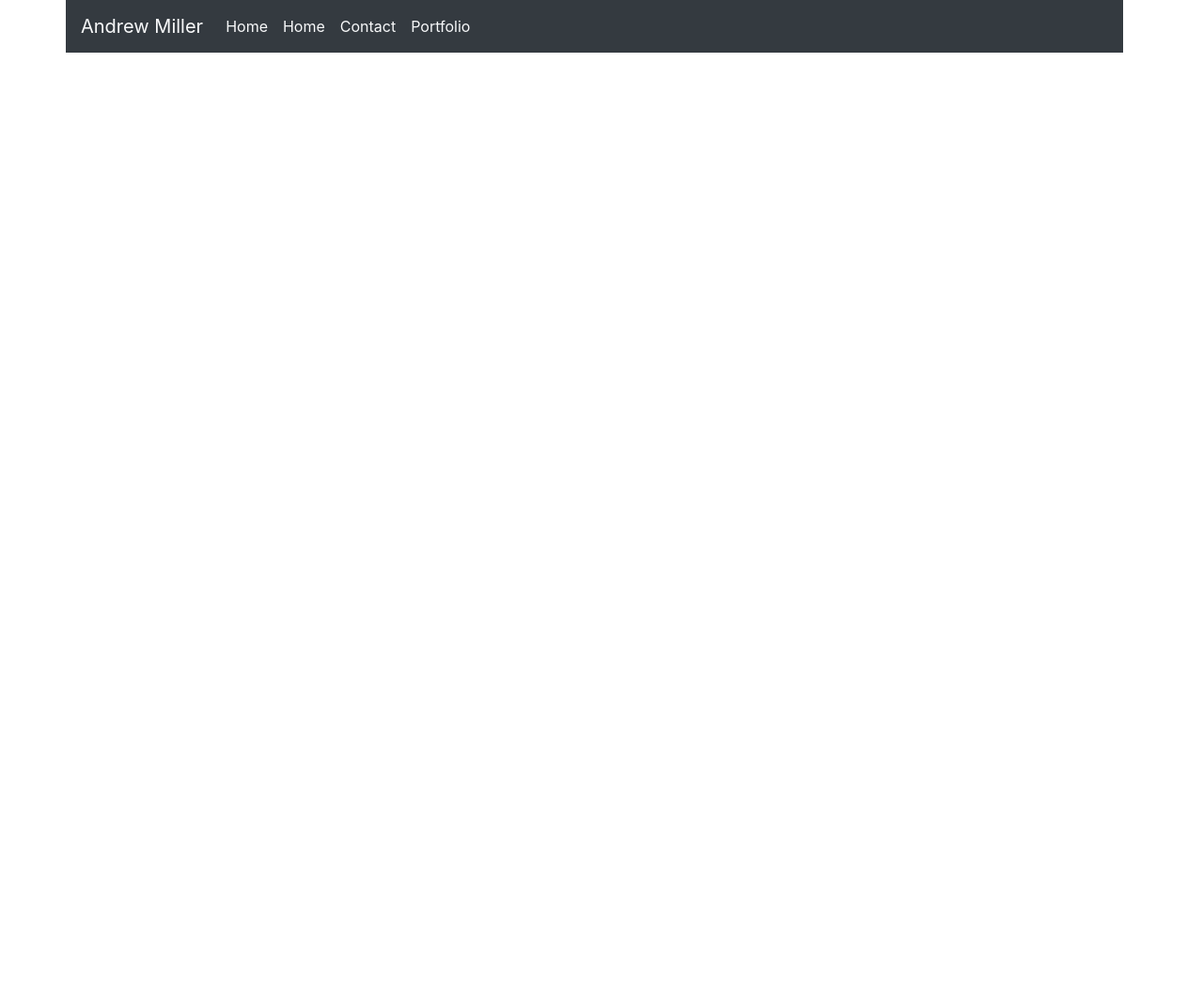
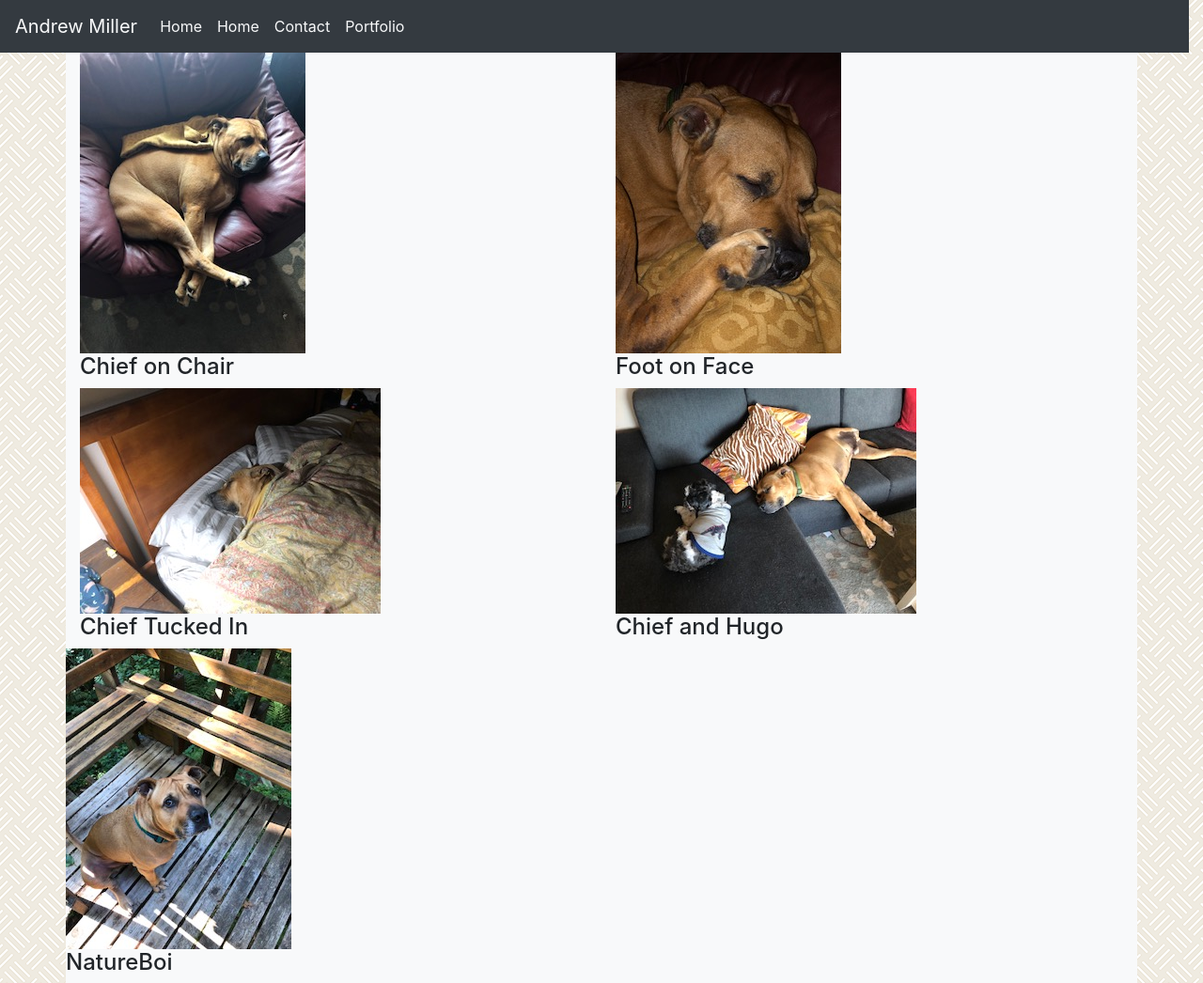
Before and after one commit to jazznerd206/Bootstrap-Portfolio, a plain HTML site: page portfolio.html in a window 1280 px wide. Shown: the whole page at 94% size. Before the commit the page ends 800 px from the top, so only its background shows below. Drawn offline with nearby package versions, Linux system fonts and the light colour scheme.

Commit message:
added content to portfolio page, no external css applied

```diff
--- a/portfolio.html
+++ b/portfolio.html
@@ -12,10 +12,10 @@
     <title>Portfolio</title>
 </head>
 
-<body>
+<body background="assets/images/floortile.png">
 
     <!--NAVBAR FROM BS-->
-    <div class="container">
+    <div class="container-fluid">
             <header class="bg-dark">
                 <div class="row">
                         <nav class="navbar navbar-expand-lg navbar-light bg-dark">
@@ -37,6 +37,33 @@
         </div>
 
         <!--MAINLEVEL CONTENT-->
+<div class="container bg-light">
+    <div class="row justify-content-between justify-content-xs-center">
+        <div class="col-md-6 col-xs-12">
+            <img src="assets/images/Chief1.jpg">
+            <h4>Chief on Chair</h4>
+        </div>
+        <div class="col-md-6 col-xs-12">
+            <img src="assets/images/Chief2.jpg">
+            <h4>Foot on Face</h4>
+        </div>
+    </div>
+    <div class="row">
+        <div class="col-md-6 col-xs-12">
+            <img src="assets/images/Chief3.jpg">
+            <h4>Chief Tucked In</h4>
+        </div>
+        <div class="col-md-6 col-xs-12">
+            <img src="assets/images/Chief4.jpg">
+            <h4>Chief and Hugo</h4>
+    </div>
+    <div class="row">
+        <div class="col-md-6 col-xs-12">
+            <img src="assets/images/Chief5.jpg">
+            <h4>NatureBoi</h4>
+        </div>
+    </div>
+</div>
 
 
     <!--BS JS LINK-->
```
